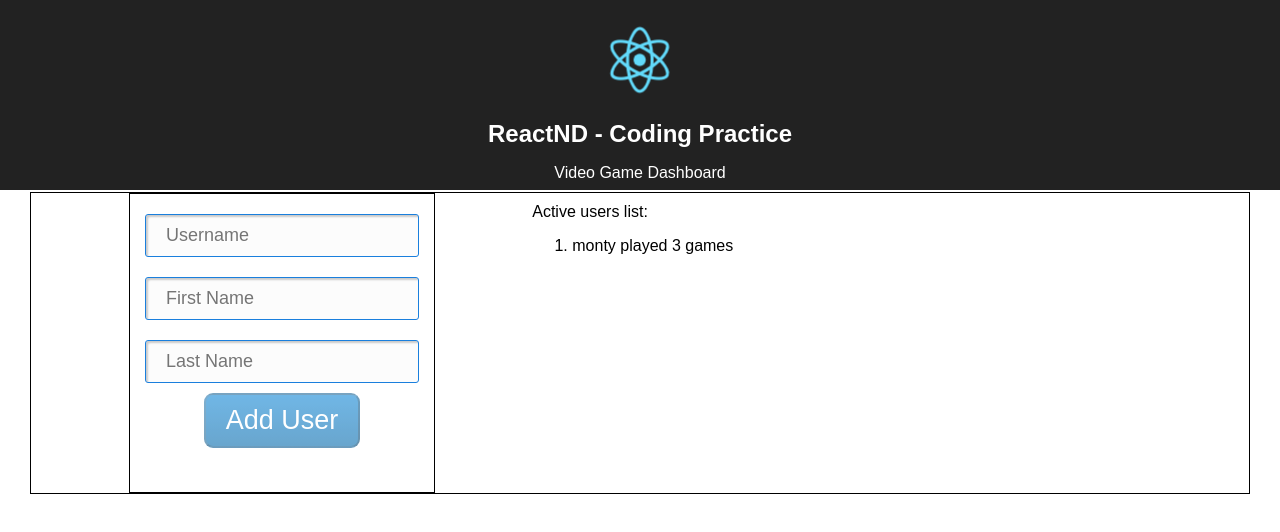
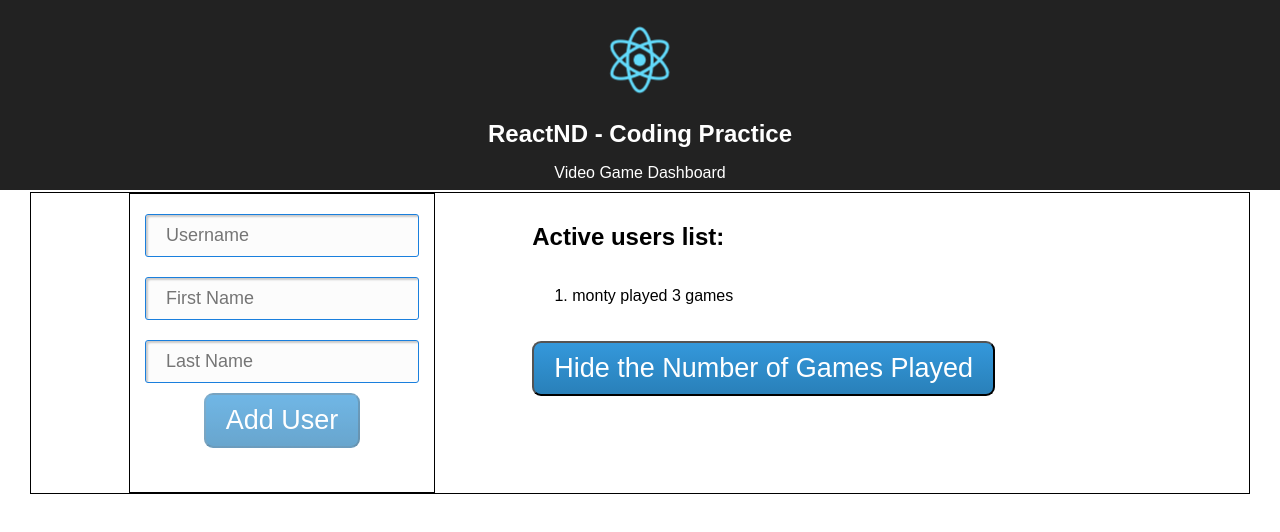
Before and after one commit to MANTHAN-D/reactnd-state-management, a React (Create React App) app: page / in a window 1280 px wide. Shown: the top 532 px of the page. Built offline with nearby package versions, Linux system fonts and the light colour scheme.

Commit message:
Added error handling and games count toggle feature

```diff
--- a/src/AddUser.js
+++ b/src/AddUser.js
@@ -20,7 +20,8 @@ class AddUser extends Component {
         	user: {
     	      ...currState.user,
               [name]: value
-        	}
+        	},
+          	error: null
         }))
     }
 
@@ -30,7 +31,14 @@ class AddUser extends Component {
 
 	handleSubmit = event => {
       event.preventDefault();
-      this.props.onAddUser(this.state.user);
+      if(this.props.isUserNameAvailable(this.state.user.userName)){
+        this.props.onAddUser(this.state.user);
+      }
+      else{
+      	this.setState({
+          error: "Username already exists! Please use other username"
+        })
+      }
     }
 
 	render() {
@@ -57,7 +65,8 @@ class AddUser extends Component {
 }
 
 AddUser.propTypes = {
-	onAddUser: PropTypes.func.isRequired
+	onAddUser: PropTypes.func.isRequired,
+  	isUserNameAvailable: PropTypes.func.isRequired
 }
 
 export default AddUser
--- a/src/Dashboard.js
+++ b/src/Dashboard.js
@@ -23,6 +23,13 @@ class Dashboard extends Component{
       })
     }
 
+	isUserNameAvailable = (userName) => {
+      if (this.state.users.filter(user => user.userName === userName).length > 0)
+          return false;
+      else
+          return true;
+    }
+
   	render() {
     	return(
       		<div>
@@ -30,7 +37,7 @@ class Dashboard extends Component{
              	<div className="main-div">
              		//Add user div
              		<div className="add-user-div">
-             			<AddUser onAddUser={this.addUserCallback}/>
+             			<AddUser onAddUser={this.addUserCallback} isUserNameAvailable={this.isUserNameAvailable}/>
              		</div>
              		//List User div
              		<div className="list-user-div">
--- a/src/ListUsers.js
+++ b/src/ListUsers.js
@@ -1,19 +1,45 @@
-import React from "react"
+import React, { Component } from "react"
 import PropTypes from "prop-types"
 
-const ListUsers = (props) => {
+const HIDE_LABEL = "Hide the Number of Games Played";
+const SHOW_LABEL = "Show the Number of Games Played";
+
+class ListUsers extends Component {
+
+  state = {
+    showGamesPlayed: true,
+    toggleButtonLabel: HIDE_LABEL
+  }
+
+	onButtonToggle = () => {
+    	let toggleButtonLabel = this.state.showGamesPlayed ? SHOW_LABEL : HIDE_LABEL
+      	this.setState({
+   			showGamesPlayed: !this.state.showGamesPlayed,
+          	toggleButtonLabel: toggleButtonLabel
+        });
+    }
+
+  	render() {
 	  return (
 	      	<div>
-      		<div>Active users list:</div>
+      			<h2>Active users list:</h2>
       			<ol>
     	  			{
-              		props.users.map(user => (
+	              		this.props.users.map(user => (
+             				this.state.showGamesPlayed ? (
             					<li key={user.userName}>{user.userName} played {user.gamesPlayed} games</li>
+            					) : (
+                                <li key={user.userName}>{user.userName} played \* games</li>
+                                )
         				))
 					}
         		</ol>
+				<div>
+					<button id="toggle-games-played-button" onClick={this.onButtonToggle}>{this.state.toggleButtonLabel}</button>
+				</div>
 			</div>
     	)
+	}
 }
 
 ListUsers.propTypes = {
--- a/src/dashboard.css
+++ b/src/dashboard.css
@@ -17,3 +17,7 @@
   	text-align: left;
     padding-top: 10px;
 }
+
+#toggle-games-played-button {
+ 	margin-top: 20px;
+}
```
Lines whose indentation alone changed are shown as unchanged.
